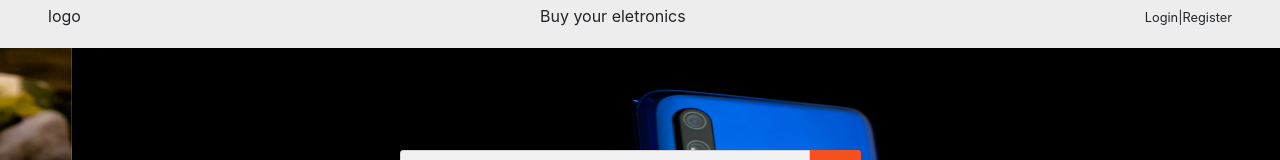
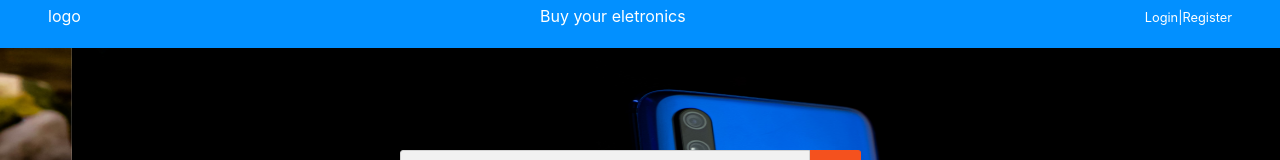
Before and after one commit to frankopkusianwar/electronics, a React (Create React App) app: page / in a window 1280 px wide. Shown: the top 160 px of the page. Built offline with nearby package versions, Linux system fonts and the light colour scheme.

Commit message:
Add single item file

```diff
--- a/src/assets/css/nav/nav.css
+++ b/src/assets/css/nav/nav.css
@@ -1,4 +1,4 @@
-.category-nav{
+.nav{
   background: #0290ff;
   color: white;
 }
```
Also changed, not shown: src/containers/item.js (added, +13 -0 lines).
